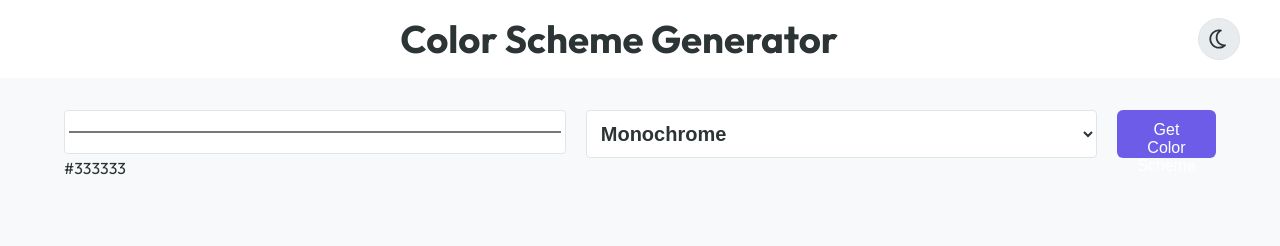
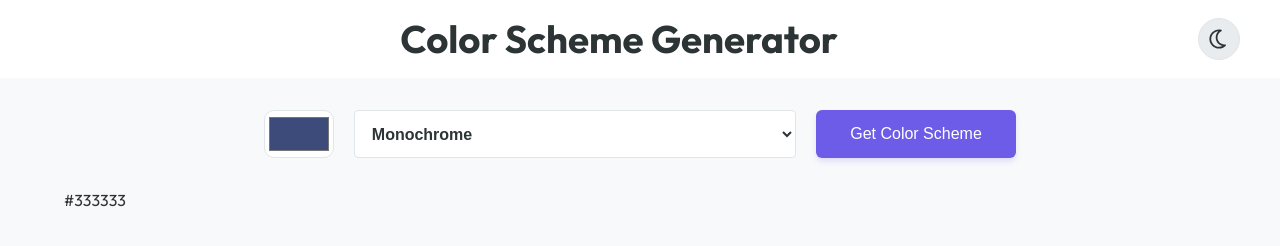
Before and after one commit to yy933/Color-Scheme-Generator, a website built with Vite: page index.html in a window 1280 px wide. Built offline with nearby package versions, Linux system fonts and the light colour scheme.

Commit message:
style: update action container grid layout

```diff
--- a/src/style.css
+++ b/src/style.css
@@ -137,7 +137,7 @@ nav h1 {
   display: grid;
   grid-template-columns: 70px 1fr;
   gap: 1.25rem;
-  padding-top: 2rem;
+  padding: 2rem 1.5rem;
 }
 
 select,
@@ -152,15 +152,18 @@ input[type="color"] {
 
 input[type="color"] {
   width: 100%;
-  height: 100%;
+  height: 48px;
   min-height: 44px;
   padding: 2px;
   cursor: pointer;
+  border-radius: 10px;
 }
 
 select {
   width: 100%;
-  font-size: clamp(var(--fs-md), 4px, var(--fs-lg));
+  height: 48px;
+  padding: 0 0.8rem;
+  font-size: var(--fs-base);
   font-weight: 700;
 }
 
@@ -168,8 +171,9 @@ select {
   grid-column: span 2;
   height: 48px;
   background-color: var(--primary-color);
-  color: white;
-  font-size: clamp(var(--fs-base), 10px, var(--fs-md));
+  color: #ffffff;
+  font-size: var(--fs-base);
+  box-shadow: 0 4px 6px -1px rgba(108, 92, 231, 0.2);
 }
 
 #get-scheme-btn:hover {
@@ -178,7 +182,13 @@ select {
 
 @media (min-width: 560px) {
   .actions {
-    display: flex;
-    justify-content: center;
+    max-width: 800px;
+    margin: 0 auto;
+    grid-template-columns: 70px 1fr 200px;
+    align-items: center;
+  }
+  #get-scheme-btn {
+    grid-column: auto;
+    margin: 0;
   }
 }
```
